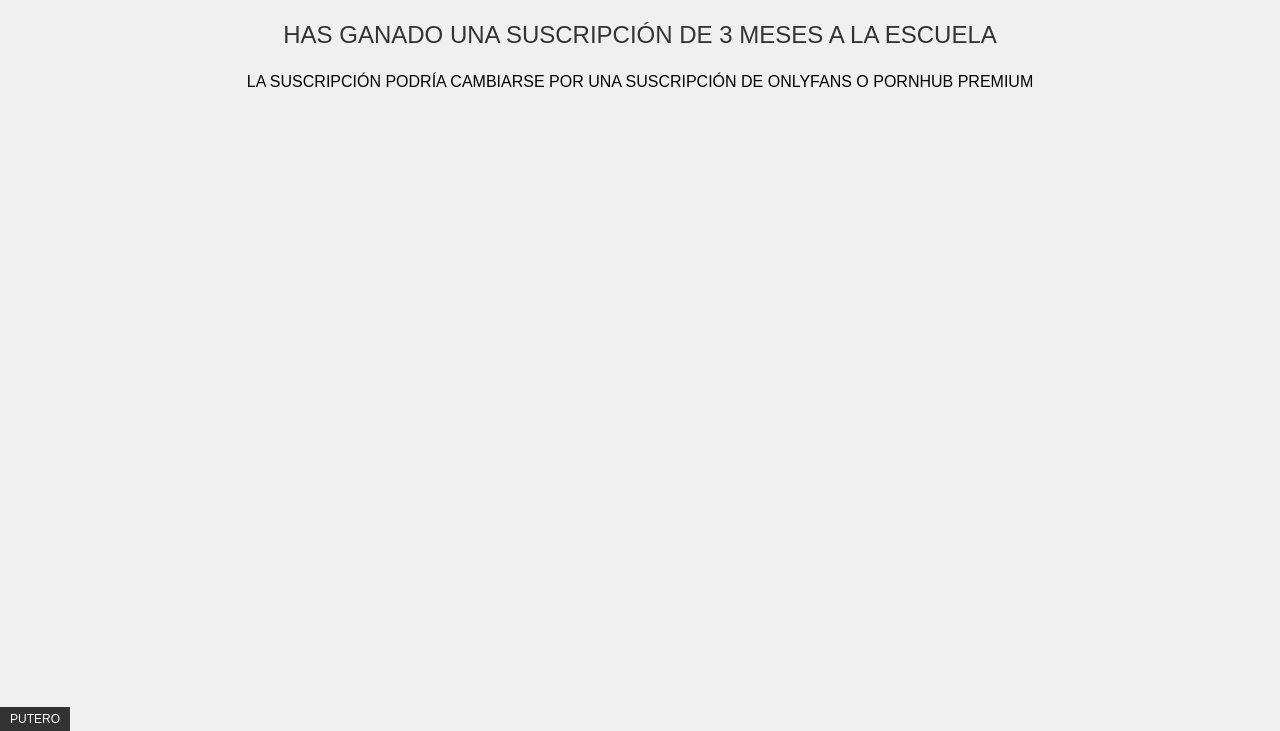
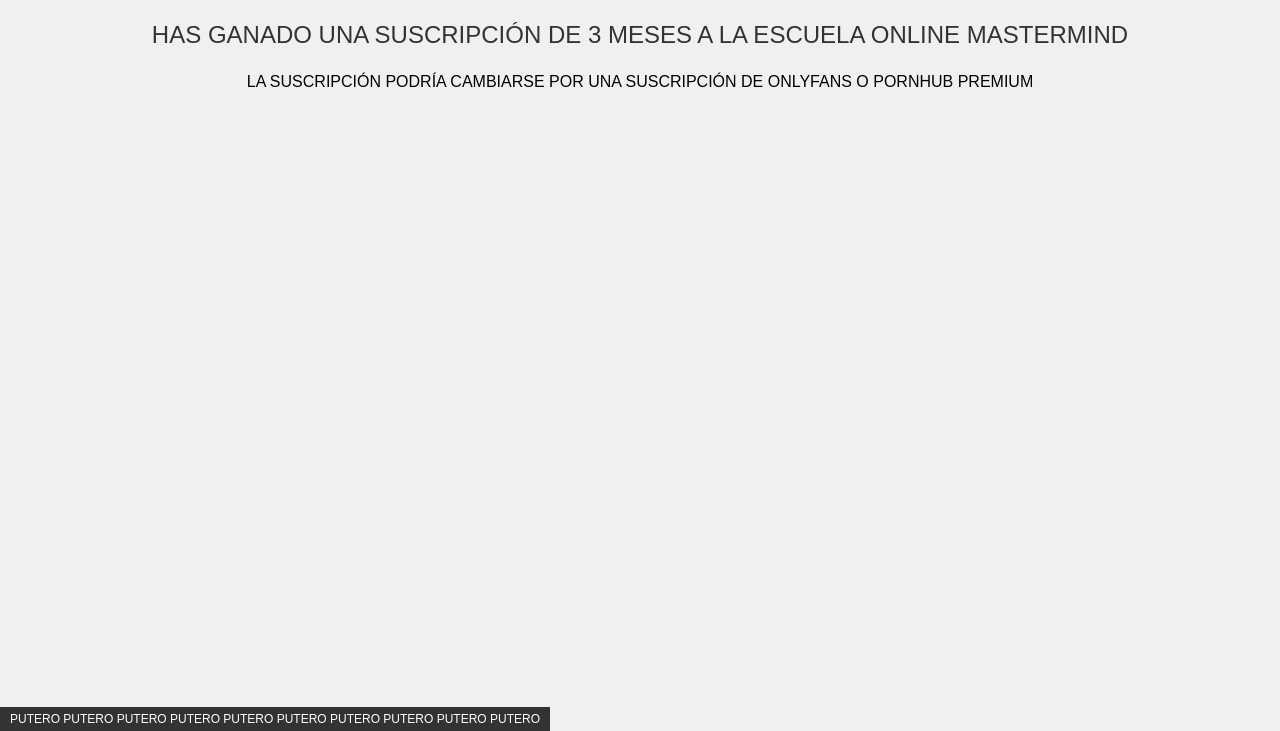
Before and after one commit to jbenitezruiz/cumpleLeo, a plain HTML site: page index.html in a window 1280 px wide. Shown: the part 69-800 px from the top of the page. Drawn offline with Linux system fonts and the light colour scheme.

Commit message:
Update index.html

```diff
--- a/index.html
+++ b/index.html
@@ -30,9 +30,9 @@
 </head>
 <body>
     <h1>FELIZ CUMPLEAÑOS LEO</h1>
-    <p>HAS GANADO UNA SUSCRIPCIÓN DE 3 MESES A LA ESCUELA</p>
+    <p>HAS GANADO UNA SUSCRIPCIÓN DE 3 MESES A LA ESCUELA ONLINE MASTERMIND</p>
     <div>LA SUSCRIPCIÓN PODRÍA CAMBIARSE POR UNA SUSCRIPCIÓN DE ONLYFANS O PORNHUB PREMIUM</div>
-    <div class="footer">PUTERO</div>
+    <div class="footer">PUTERO PUTERO PUTERO PUTERO PUTERO PUTERO PUTERO PUTERO PUTERO PUTERO </div>
 </body>
 
 </html>
```
